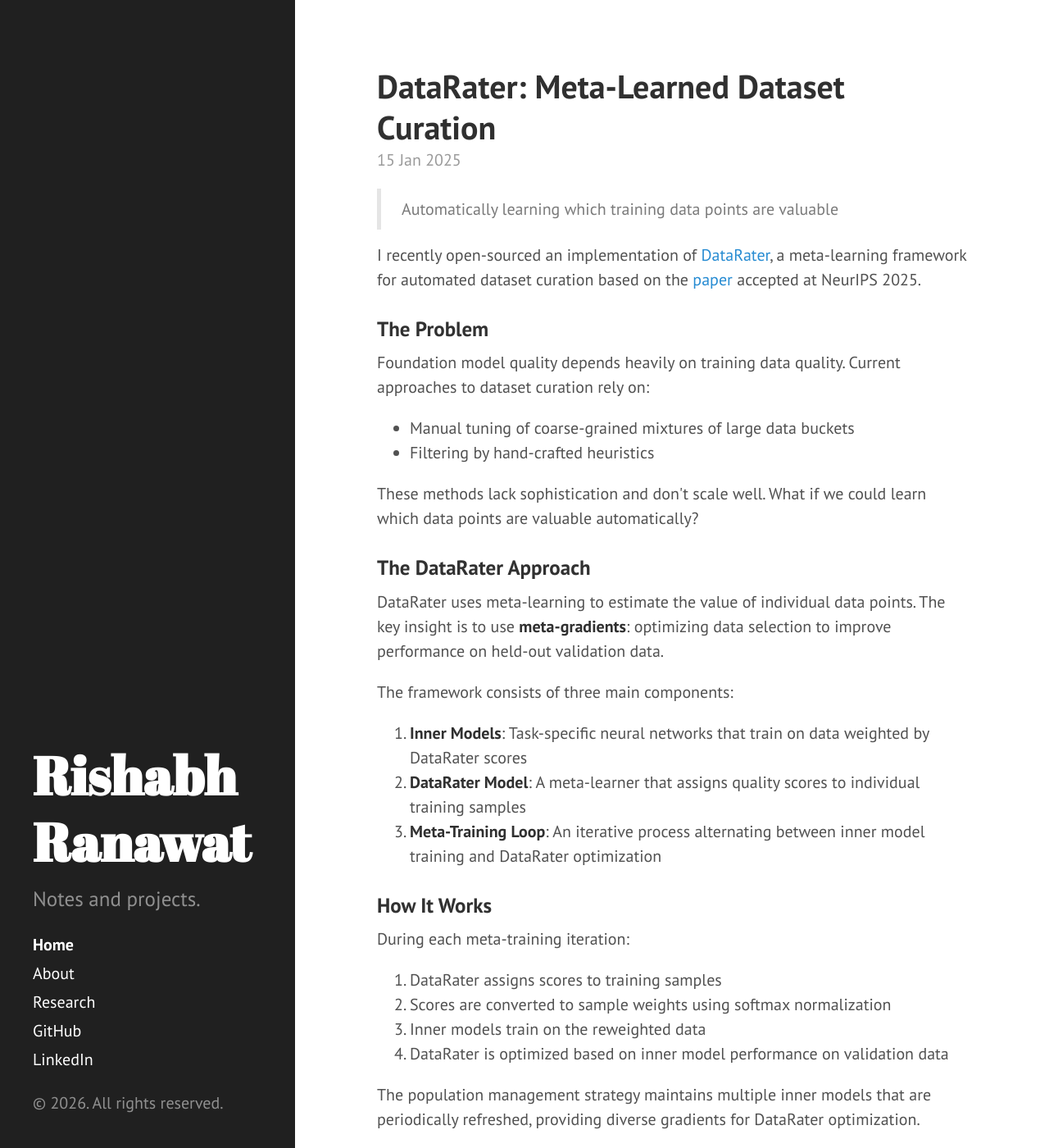
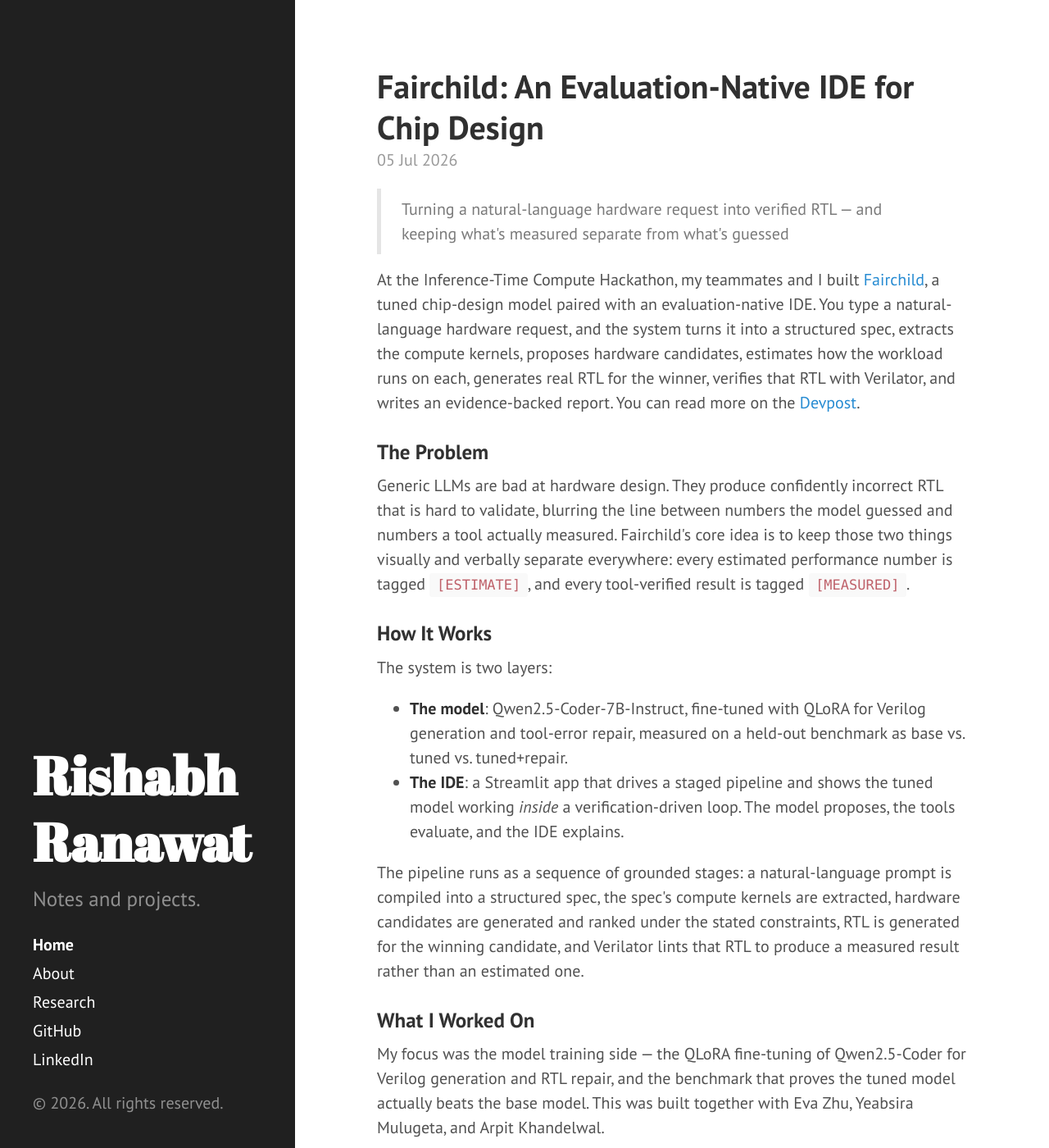
Before and after one commit to rishabhranawat/rishabhranawat.github.io, a Jekyll site: the page built from index.html, in a window 1280 px wide and 1400 px high. Shown: the whole window at 82% size. Built offline with Jekyll 4.4.1, drawn with Linux system fonts in a browser that asks for light colours; the list of posts is cut into pages by our own code; some of the changed text lies outside the part shown.

Commit message:
Add Fairchild post and MNIST result plot to DataRater post
Co-Authored-By: Claude Opus 4.8 <noreply@anthropic.com>

```diff
--- a/_posts/2025-01-15-datarater-meta-learned-dataset-curation.html
+++ b/_posts/2025-01-15-datarater-meta-learned-dataset-curation.html
@@ -52,6 +52,10 @@ title: "DataRater: Meta-Learned Dataset Curation"
 
 <p>Evaluating on corrupted MNIST data, filtering out the lowest 10% of samples based on DataRater scores achieved ~97.32% test accuracy versus 97.08% for baseline training. The system learns to identify and downweight corrupted or mislabeled samples without explicit supervision.</p>
 
+<img src="{{site.baseurl}}/public/images/datarater_mnist_combined_grid.png" alt="DataRater score vs. image corruption across meta-training steps on MNIST">
+
+<p>The plot above shows how DataRater's scores relate to the fraction of corrupted pixels in each MNIST image as meta-training progresses. Early on (step 1) the relationship is essentially uninformative, but over successive meta-iterations DataRater learns a clear negative correlation: more heavily corrupted images receive progressively lower scores. In other words, the meta-learner discovers how to weight examples in inverse proportion to their corruption, without ever being told which samples were corrupted.</p>
+
 <h3>Key Benefits</h3>
 
 <ul>
--- /dev/null
+++ b/_posts/2026-07-05-fairchild-evaluation-native-chip-design.html
@@ -0,0 +1,37 @@
+---
+layout: post
+title: "Fairchild: An Evaluation-Native IDE for Chip Design"
+---
+
+<div class="post">
+
+<blockquote>Turning a natural-language hardware request into verified RTL — and keeping what's measured separate from what's guessed</blockquote>
+
+<p>At the Inference-Time Compute Hackathon, my teammates and I built <a href="https://github.com/rishabhranawat/chips">Fairchild</a>, a tuned chip-design model paired with an evaluation-native IDE. You type a natural-language hardware request, and the system turns it into a structured spec, extracts the compute kernels, proposes hardware candidates, estimates how the workload runs on each, generates real RTL for the winner, verifies that RTL with Verilator, and writes an evidence-backed report. You can read more on the <a href="https://devpost.com/software/fairchild">Devpost</a>.</p>
+
+<h3>The Problem</h3>
+
+<p>Generic LLMs are bad at hardware design. They produce confidently incorrect RTL that is hard to validate, blurring the line between numbers the model guessed and numbers a tool actually measured. Fairchild's core idea is to keep those two things visually and verbally separate everywhere: every estimated performance number is tagged <code>[ESTIMATE]</code>, and every tool-verified result is tagged <code>[MEASURED]</code>.</p>
+
+<h3>How It Works</h3>
+
+<p>The system is two layers:</p>
+
+<ul>
+<li><strong>The model</strong>: Qwen2.5-Coder-7B-Instruct, fine-tuned with QLoRA for Verilog generation and tool-error repair, measured on a held-out benchmark as base vs. tuned vs. tuned+repair.</li>
+<li><strong>The IDE</strong>: a Streamlit app that drives a staged pipeline and shows the tuned model working <em>inside</em> a verification-driven loop. The model proposes, the tools evaluate, and the IDE explains.</li>
+</ul>
+
+<p>The pipeline runs as a sequence of grounded stages: a natural-language prompt is compiled into a structured spec, the spec's compute kernels are extracted, hardware candidates are generated and ranked under the stated constraints, RTL is generated for the winning candidate, and Verilator lints that RTL to produce a measured result rather than an estimated one.</p>
+
+<h3>What I Worked On</h3>
+
+<p>My focus was the model training side — the QLoRA fine-tuning of Qwen2.5-Coder for Verilog generation and RTL repair, and the benchmark that proves the tuned model actually beats the base model. This was built together with Eva Zhu, Yeabsira Mulugeta, and Arpit Khandelwal.</p>
+
+<h3>Grounding in the Literature</h3>
+
+<p>The design draws on two papers: <strong>ChipNeMo</strong> shows generic LLMs are weak at chip design and that domain adaptation plus grounded evaluation is what moves the needle, and <strong>NL2GDS</strong> argues natural-language-to-chip should be a staged flow with tool feedback and iterative repair. Fairchild is our attempt to put both lessons into a single working product.</p>
+
+<p>Check out the project: <a href="https://github.com/rishabhranawat/chips">github.com/rishabhranawat/chips</a>.</p>
+
+</div>
```
Also changed, not shown: public/images/datarater_mnist_combined_grid.png (added).
